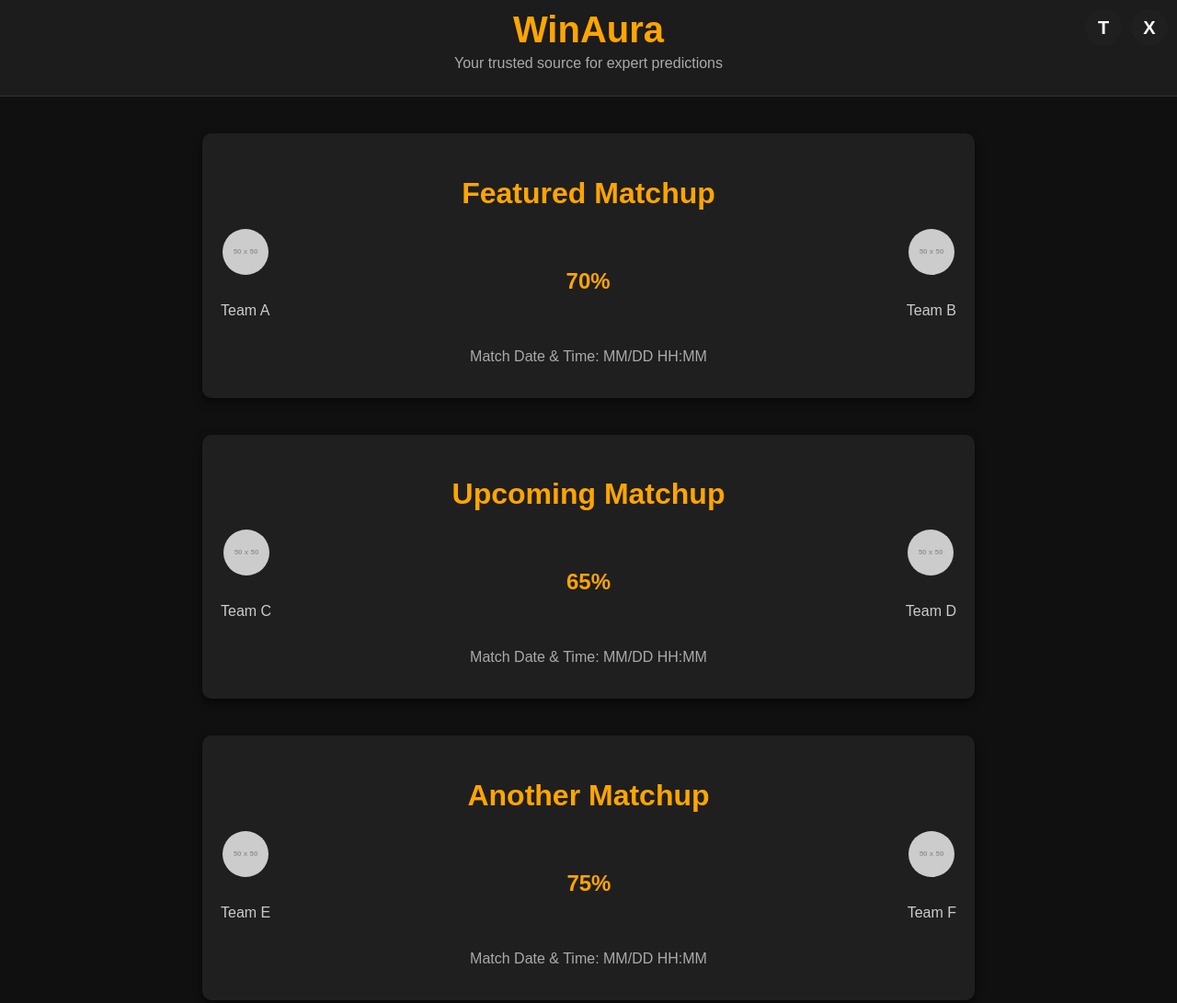
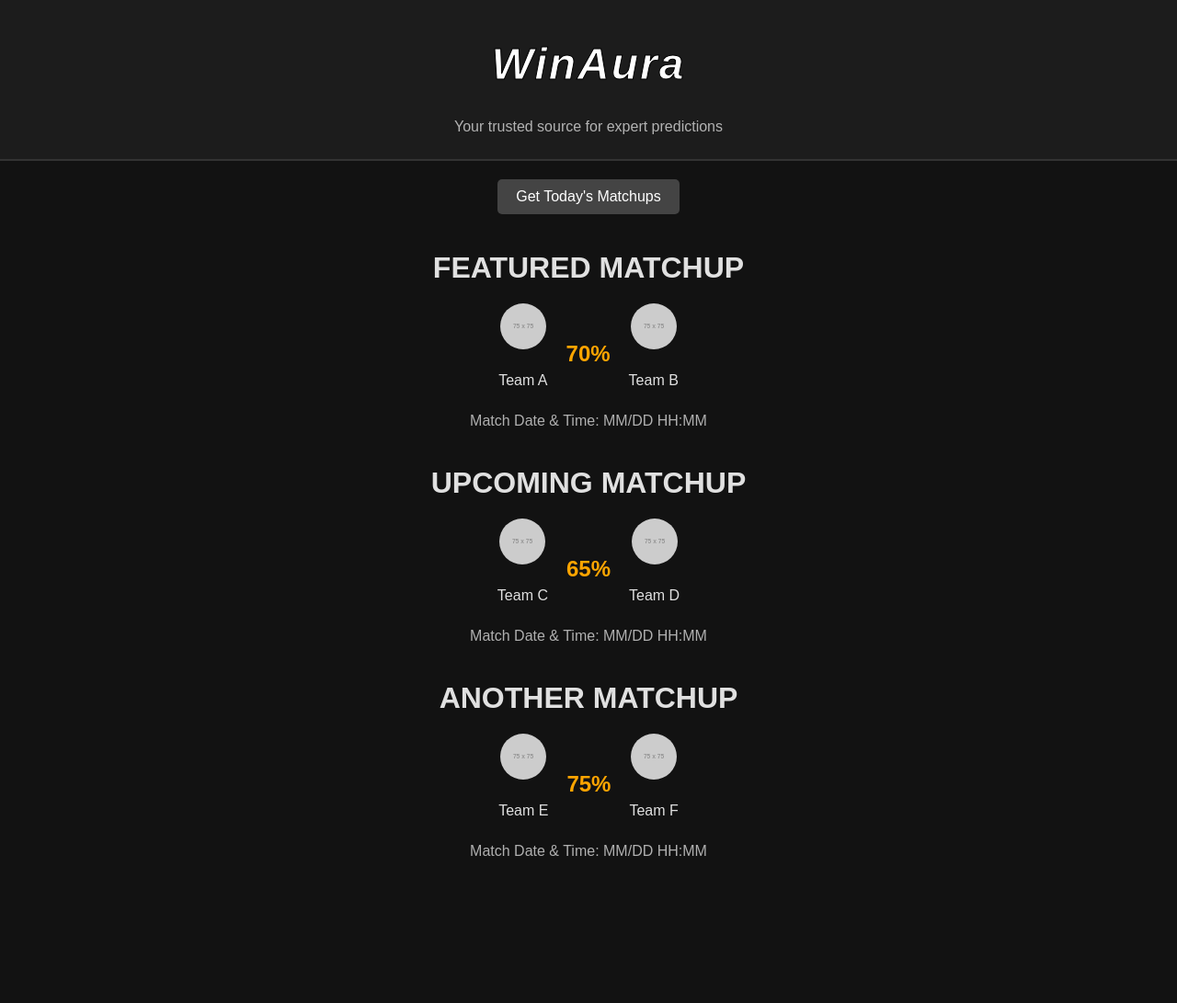
Before and after one commit to 0xsahilgit/WinAura, a plain HTML site: page index.html in a window 1280 px wide. Shown: the whole page at 92% size. After the commit the page ends 975 px from the top, so only its background shows below. Drawn offline with Linux system fonts and the light colour scheme; no server answers; placeholder pictures from the web are drawn by us.

Commit message:
Added button to trigger API data fetch, removed gradient animation for hero section, and refined the banner for a sleek dark theme.

```diff
--- a/index.html
+++ b/index.html
@@ -22,18 +22,21 @@
     </header>
 
     <main>
+        <!-- Add a button to fetch data -->
+        <button id="fetch-data-btn">Get Today's Matchups</button>
+
         <section class="matchup">
             <h2>Featured Matchup</h2>
             <div class="matchup-container">
                 <div class="team team-a">
-                    <img src="https://via.placeholder.com/50" alt="Team A Logo">
+                    <img src="https://placehold.co/75x75" alt="Team A Logo">
                     <p>Team A</p>
                 </div>
                 <div class="prediction">
                     <p>70%</p>
                 </div>
                 <div class="team team-b">
-                    <img src="https://via.placeholder.com/50" alt="Team B Logo">
+                    <img src="https://placehold.co/75x75" alt="Team B Logo">
                     <p>Team B</p>
                 </div>
             </div>
@@ -44,14 +47,14 @@
             <h2>Upcoming Matchup</h2>
             <div class="matchup-container">
                 <div class="team team-a">
-                    <img src="https://via.placeholder.com/50" alt="Team C Logo">
+                    <img src="https://placehold.co/75x75" alt="Team C Logo">
                     <p>Team C</p>
                 </div>
                 <div class="prediction">
                     <p>65%</p>
                 </div>
                 <div class="team team-b">
-                    <img src="https://via.placeholder.com/50" alt="Team D Logo">
+                    <img src="https://placehold.co/75x75" alt="Team D Logo">
                     <p>Team D</p>
                 </div>
             </div>
@@ -62,14 +65,14 @@
             <h2>Another Matchup</h2>
             <div class="matchup-container">
                 <div class="team team-a">
-                    <img src="https://via.placeholder.com/50" alt="Team E Logo">
+                    <img src="https://placehold.co/75x75" alt="Team E Logo">
                     <p>Team E</p>
                 </div>
                 <div class="prediction">
                     <p>75%</p>
                 </div>
                 <div class="team team-b">
-                    <img src="https://via.placeholder.com/50" alt="Team F Logo">
+                    <img src="https://placehold.co/75x75" alt="Team F Logo">
                     <p>Team F</p>
                 </div>
             </div>
--- a/main.js
+++ b/main.js
@@ -1,14 +1,16 @@
+// Function to fetch matchups (already implemented)
 async function fetchMatchups() {
-    const apiKey = '5c41897ac4msh2569d0758b6d11dp120209jsnd769e49e1e35'; // Replace with your actual API key
-    const url = 'https://betsapi2.p.rapidapi.com/v1/bet365/upcoming?sport=NCAAB';
+    const apiKey = '5c41897ac4msh2569d0758b6d11dp120209jsnd769e49e1e35'; // Your actual API key
+    const url = 'https://betsapi2.p.rapidapi.com/v1/bet365/upcoming?sport_id=18';
 
     try {
+        console.log("Fetching data...");
         const response = await fetch(url, {
             method: 'GET',
             headers: {
                 'X-RapidAPI-Key': apiKey,
-                'X-RapidAPI-Host': 'betsapi2.p.rapidapi.com'
-            }
+                'X-RapidAPI-Host': 'betsapi2.p.rapidapi.com',
+            },
         });
 
         if (!response.ok) {
@@ -16,26 +18,38 @@ async function fetchMatchups() {
         }
 
         const data = await response.json();
-        console.log(data); // Check the structure of the API response in the browser console
-        updateMatchupCards(data.results); // Call function to update HTML with data
+        console.log("API Response:", data);
+
+        // Filter for only NCAAB games
+        const ncaabGames = data.results.filter((game) => game.league?.name === "NCAAB");
+        console.log("Filtered NCAAB Games:", ncaabGames);
+
+        if (ncaabGames.length > 0) {
+            updateMatchupCards(ncaabGames); // Pass filtered games to the update function
+        } else {
+            console.error("No NCAAB matchups found.");
+        }
     } catch (error) {
-        console.error('Error fetching data:', error);
+        console.error("Error fetching data:", error);
     }
 }
 
+// Function to update matchup cards
 function updateMatchupCards(games) {
-    // Select all matchup sections
-    const matchups = document.querySelectorAll('.matchup');
+    console.log("Updating cards with games:", games);
 
-    // Populate each matchup card with API data
+    const matchups = document.querySelectorAll(".matchup");
+
     games.slice(0, matchups.length).forEach((game, index) => {
         const matchup = matchups[index];
-        matchup.querySelector('.team-a p').textContent = game.teamA.name || 'Team A';
-        matchup.querySelector('.team-b p').textContent = game.teamB.name || 'Team B';
-        matchup.querySelector('.prediction p').textContent = `${(game.teamA.winProb * 100).toFixed(1)}%` || '70%';
-        matchup.querySelector('.match-details').textContent = `Match Date & Time: ${new Date(game.date).toLocaleString()}` || 'MM/DD HH:MM';
+
+        matchup.querySelector(".team-a p").textContent = game.home?.name || "Home Team";
+        matchup.querySelector(".team-b p").textContent = game.away?.name || "Away Team";
+
+        const matchDate = new Date(game.time * 1000);
+        matchup.querySelector(".match-details").textContent = `Match Date & Time: ${matchDate.toLocaleString()}`;
     });
 }
 
-// Fetch matchups when the page loads
-fetchMatchups();
+// Attach the fetch function to the button
+document.getElementById("fetch-data-btn").addEventListener("click", fetchMatchups);
--- a/style.css
+++ b/style.css
@@ -1,93 +1,57 @@
-/* General Styling */
+/* General Styles */
 body {
     margin: 0;
     font-family: Arial, sans-serif;
-    background-color: #101010; /* Blackjack project dark theme */
-    color: #e0e0e0;
+    background-color: #121212; /* Dark theme background */
+    color: #ffffff;
 }
 
-/* Fixed Buttons */
-.fixed-buttons {
-    position: fixed;
-    top: 10px;
-    right: 10px;
-    display: flex;
-    gap: 10px;
-    z-index: 1000;
+/* Hero Section */
+.hero {
+    text-align: center;
+    padding: 10px 5px; /* Reduced padding for a much thinner banner */
+    background-color: #1c1c1c; /* Sleek dark background */
+    color: #ffffff;
+    border-bottom: 2px solid #333; /* Subtle border for a polished look */
 }
 
-.fixed-buttons a {
-    display: inline-block;
-    width: 40px;
-    height: 40px;
-    background-color: #1f1f1f;
-    border-radius: 50%;
-    display: flex;
-    align-items: center;
-    justify-content: center;
-    text-decoration: none;
-    color: #ffffff;
-    font-size: 20px;
+/* WinAura Title Styling */
+.winaura-title {
     font-weight: bold;
-    transition: background-color 0.3s ease;
+    text-transform: capitalize;
+    -webkit-text-stroke: 1px black;
+    font-size: 3rem; /* Slightly smaller title for compactness */
+    letter-spacing: 2px;
+    font-style: italic;
+    color: #ffffff; /* Solid white text for sleek appearance */
 }
 
-.fixed-buttons a:hover {
-    background-color: #444;
+/* Subheading */
+.hero p {
+    font-size: 1rem;
+    margin-top: 5px; /* Compact spacing below the title */
+    color: #b3b3b3; /* Subtle gray text for subheading */
 }
 
-.telegram-logo::before {
-    content: "T";
-}
-
-.x-logo::before {
-    content: "X";
-}
-
-/* Header (Hero Section) */
-header {
+/* Featured Matchup Section */
+.matchup {
     text-align: center;
-    padding: 10px 0; /* Thinner banner */
-    background-color: #1c1c1c; /* Dark theme adjustment */
-    border-bottom: 1px solid #333; /* Subtle border for separation */
-}
-
-.hero .winaura-title {
-    font-size: 2.5rem;
-    font-weight: bold;
-    color: #ffa500; /* Orange theme */
-    margin: 0;
-}
-
-.hero p {
-    font-size: 1rem;
-    color: #aaa; /* Subtle gray for tagline */
-    margin-top: 5px;
-}
-
-/* Matchup Section */
-.matchup {
-    margin: 40px auto;
-    max-width: 800px;
-    text-align: center;
-    padding: 20px;
-    background-color: #1f1f1f;
-    border-radius: 10px;
-    box-shadow: 0 4px 10px rgba(0, 0, 0, 0.6);
+    margin: 40px 0;
+    color: #e0e0e0;
 }
 
 .matchup h2 {
     font-size: 2rem;
     margin-bottom: 20px;
-    color: #ffa500;
+    text-transform: uppercase;
 }
 
 .matchup-container {
     display: flex;
     align-items: center;
-    justify-content: space-between;
+    justify-content: center;
     gap: 20px;
-    margin-bottom: 15px;
+    margin-bottom: 10px;
 }
 
 .team {
@@ -98,22 +62,35 @@ header {
     border-radius: 50%;
     width: 50px;
     height: 50px;
-    margin-bottom: 10px;
-}
-
-.team p {
-    font-size: 1rem;
-    color: #ccc;
+    margin-bottom: 5px;
 }
 
 .prediction {
     font-size: 1.5rem;
     font-weight: bold;
-    color: #ffa500;
+    color: #ffa500; /* Highlighting the prediction percentage */
 }
 
-/* Match Details */
 .match-details {
     font-size: 1rem;
-    color: #aaa;
+    color: #b0b0b0;
+    margin-top: 10px;
 }
+
+/* Button Styling */
+button#fetch-data-btn {
+    margin: 20px auto;
+    display: block;
+    padding: 10px 20px;
+    font-size: 16px;
+    background-color: #444;
+    color: white;
+    border: none;
+    border-radius: 5px;
+    cursor: pointer;
+    transition: background-color 0.3s ease;
+}
+
+button#fetch-data-btn:hover {
+    background-color: #666;
+}
```
